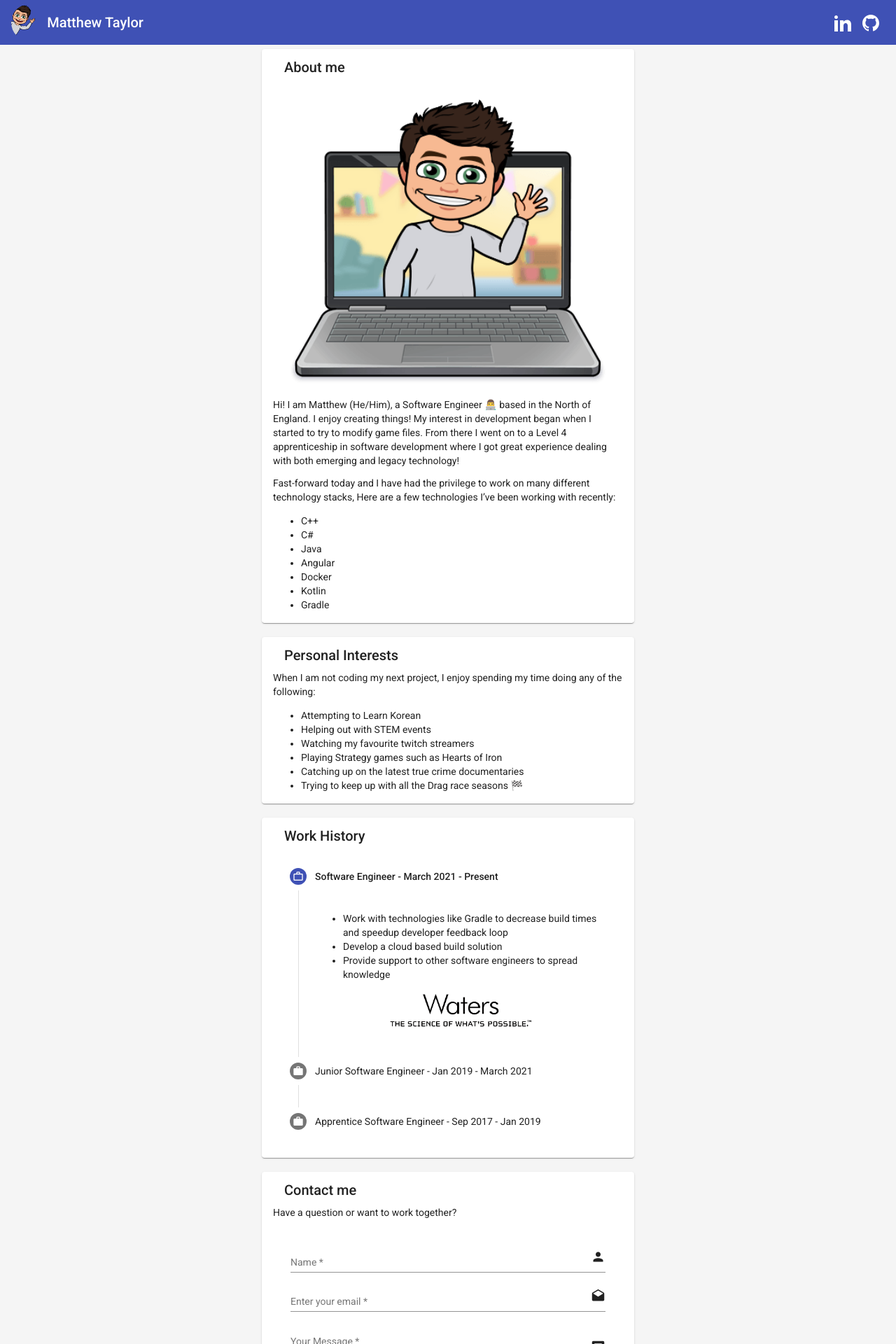
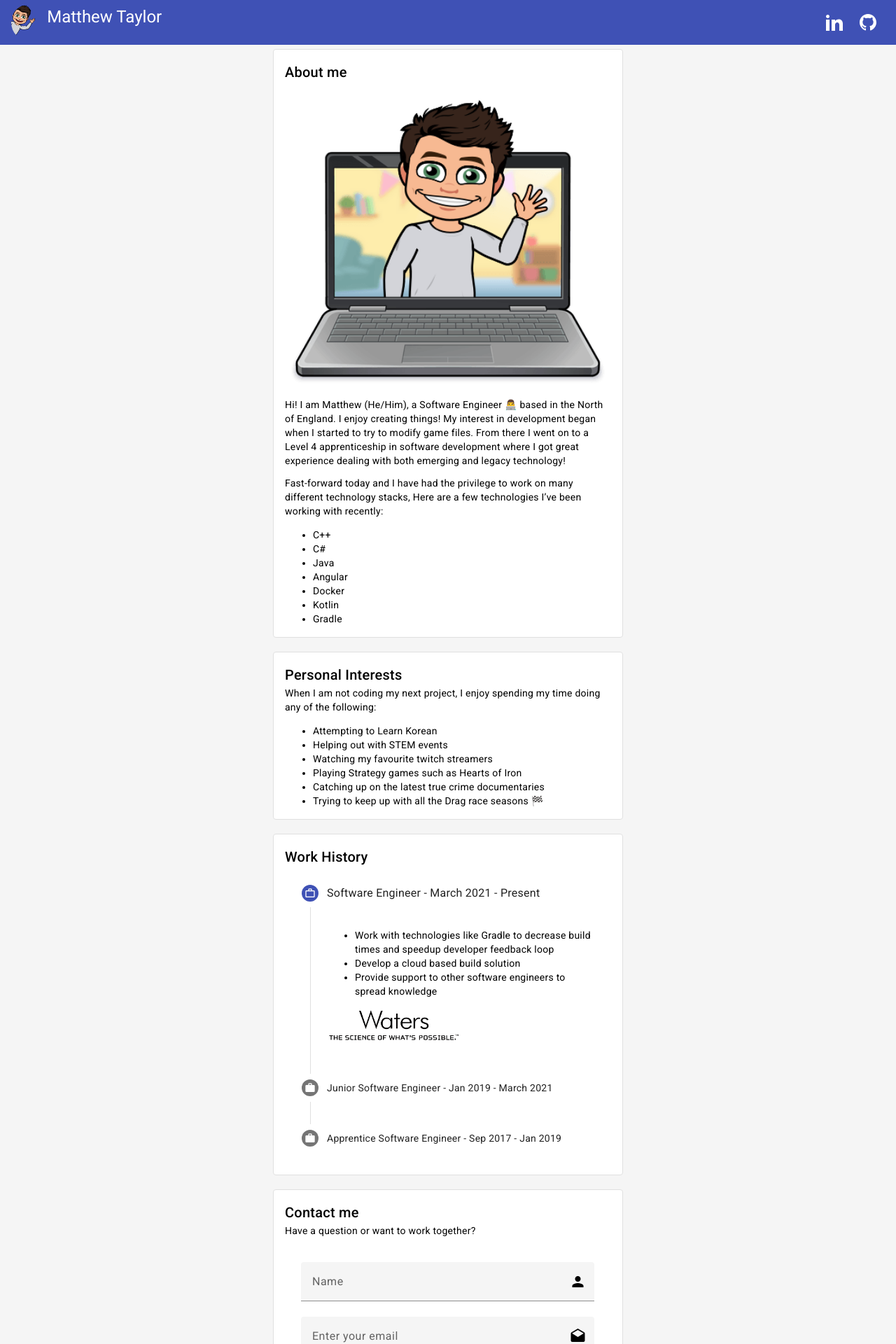
Before and after one commit to matthewmt1998/portfolio-website, an Angular app: page / in a window 1280 px wide. Shown: the top 1920 px of the page at 70% size. Built offline with nearby package versions, Linux system fonts and the light colour scheme.

Commit message:
upgrade material 15

```diff
--- a/package.json
+++ b/package.json
@@ -12,12 +12,12 @@
   "private": true,
   "dependencies": {
     "@angular/animations": "^15.0.3",
-    "@angular/cdk": "^14.2.7",
+    "@angular/cdk": "^15.0.2",
     "@angular/common": "^15.0.3",
     "@angular/compiler": "^15.0.3",
     "@angular/core": "^15.0.3",
     "@angular/forms": "^15.0.3",
-    "@angular/material": "^14.2.7",
+    "@angular/material": "^15.0.2",
     "@angular/platform-browser": "^15.0.3",
     "@angular/platform-browser-dynamic": "^15.0.3",
     "@angular/router": "^15.0.3",
--- a/src/app/components/about-me/about-me.component.html
+++ b/src/app/components/about-me/about-me.component.html
@@ -1,4 +1,4 @@
-<mat-card class="card">
+<mat-card appearance="outlined" class="card">
     <mat-card-header>
       <mat-card-title>{{title}}</mat-card-title>
     </mat-card-header>
--- a/src/app/components/contact-me/contact-me.component.css
+++ b/src/app/components/contact-me/contact-me.component.css
@@ -3,7 +3,7 @@
     border-radius: 2%;
   }
 
-  .mat-form-field {
+  .mat-mdc-form-field {
     width: 100%;
   }
 
--- a/src/app/components/contact-me/contact-me.component.html
+++ b/src/app/components/contact-me/contact-me.component.html
@@ -1,4 +1,4 @@
-<mat-card class="card">
+<mat-card appearance="outlined" class="card">
     <mat-card-header>
       <mat-card-title>{{title}}</mat-card-title>
     </mat-card-header>
--- a/src/app/components/personal-interests/personal-interests.component.html
+++ b/src/app/components/personal-interests/personal-interests.component.html
@@ -1,4 +1,4 @@
-<mat-card class="card">
+<mat-card appearance="outlined" class="card">
     <mat-card-header>
       <mat-card-title>{{title}}</mat-card-title>
     </mat-card-header>
--- a/src/app/components/work-history/work-history.component.html
+++ b/src/app/components/work-history/work-history.component.html
@@ -1,4 +1,4 @@
-<mat-card class="card">
+<mat-card appearance="outlined" class="card">
     <mat-card-header>
       <mat-card-title>{{title}}</mat-card-title>
     </mat-card-header>
```
Also changed, not shown: 1 other file (tests, documents, lock files or other folders).
